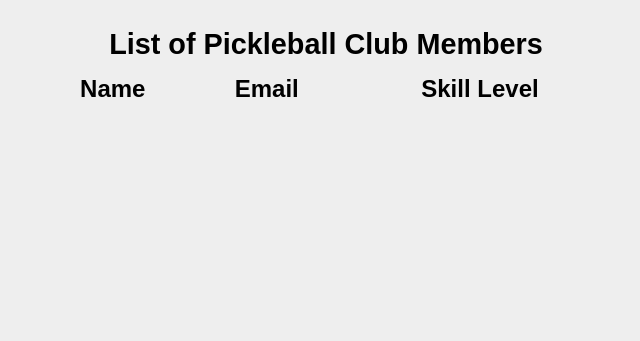
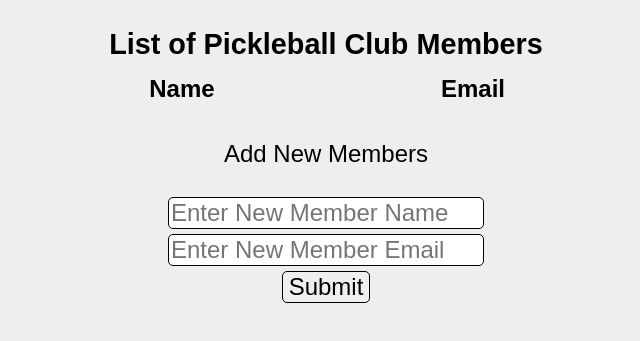
Before and after one commit to Micah-Powell/CPSC2330FinalProject, a plain HTML site: page index.html in a window 1280 px wide. Shown: the part 181-522 px from the top of the page, without its empty margins (314-954 px from the left). Drawn offline with Linux system fonts and the light colour scheme.

Commit message:
Add new member form

```diff
--- a/index.html
+++ b/index.html
@@ -4,11 +4,11 @@
     <meta charset="utf-8">
     <title>AU Pickleball Club</title>
     <link rel="stylesheet" href="style.css">
+    <script src="index.js" defer></script>
   </head>
 <body>
   <main>
       <h1>Anderson University Pickleball Club</h1>
-
       <table>
         <caption>
         List of Pickleball Club Members
@@ -17,9 +17,14 @@
           <tr>
             <th>Name</th>
             <th>Email</th>
-            <th>Skill Level</th>
           </tr>
         </thead>
         <tbody></tbody>
       </table>
+      <form action="/addmember" method="POST">
+        <p>Add New Members</p>
+        <input type="text" name="name" placeholder="Enter New Member Name" required>
+        <input type="email" name="email" placeholder="Enter New Member Email" required>
+        <input type="button" name="submit" value="Submit">
+      </form>
 </body>
--- a/style.css
+++ b/style.css
@@ -11,14 +11,16 @@
         margin-block: 1rem;
       }
 
-      label,
       input {
         display: block;
         font-size: 1rem;
         font-family: inherit;
+        margin: 5px auto;
+        border: black, 1px, solid;
+        border-radius: 5px;
       }
 
-      h1 {
+      h1, form > p, th {
         text-align: center
       }
 
@@ -31,7 +33,3 @@
         font-size: 120%;
         font-weight: bold;
       }
-
-      th {
-        text-align: center;
-      }
```
Also changed, not shown: 1 other file.
